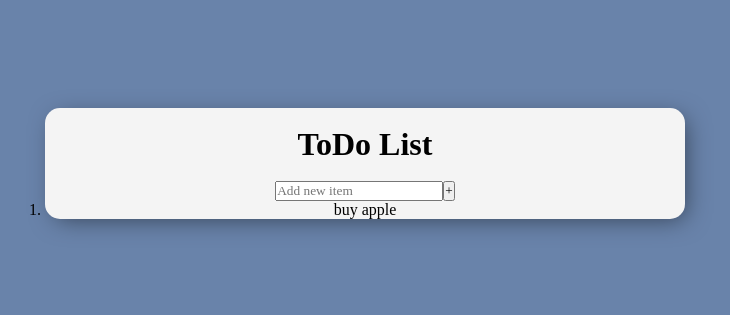
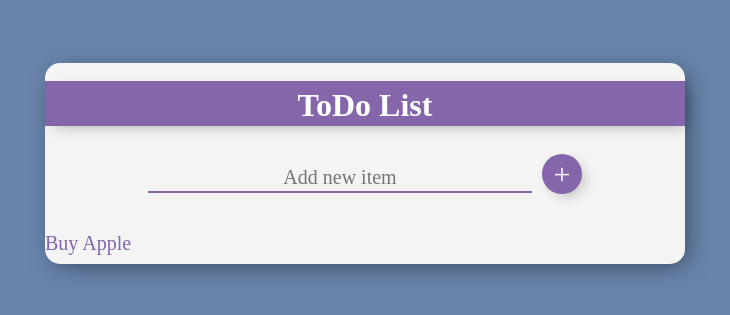
Before and after one commit to Sajjad124/todo-list-app, a React (Create React App) app: page / in a window 1280 px wide. Shown: the part 237-552 px from the top of the page, without its empty margins (275-1005 px from the left). Built offline with nearby package versions, Linux system fonts and the light colour scheme.

Commit message:
state changing

```diff
--- a/src/App.js
+++ b/src/App.js
@@ -1,17 +1,25 @@
 import logo from "./logo.svg";
 import "./App.css";
+import { useState } from "react";
 
 const App = () => {
+  const [inputList, setInputList] = useState("Buy Apple");
+
+  const itemEvent=(event)=>{
+
+  };
+
+
   return (
     <div className="main_div">
       <div className="center_div">
         <br />
         <h1>ToDo List</h1>
         <br />
-        <input type="text" placeholder="Add new item" />
+        <input type="text" placeholder="Add new item" onChange={itemEvent} />
         <button>+</button>
         <ol>
-          <li>buy apple</li>
+          <li>{inputList}</li>
         </ol>
       </div>
     </div>
--- a/src/index.css
+++ b/src/index.css
@@ -20,3 +20,50 @@
   box-shadow: 5px 5px 25px -5px rgba(0, 0, 0, 0.5);
   border-radius: 15px;
 }
+h1 {
+  color: white;
+  background: transparent;
+  background-color: #8566aa;
+  padding: 6px 0px 2px 0px;
+  margin-bottom: 10px;
+  box-shadow: 5px 5px 15px -5px rgba(0, 0, 0, 0.3);
+}
+input {
+  text-align: center;
+  height: 30px;
+  top: 10px;
+  border: none;
+  background: transparent;
+  font-size: 20px;
+  font-weight: 500;
+  width: 60%;
+  color: #8566aa;
+  border-bottom: 2px solid #8566aa;
+}
+button {
+  min-height: 40px;
+  width: 40px;
+  border-radius: 50%;
+  background-color: #8566aa;
+  color: white;
+  font-size: 30px;
+  border: none;
+  outline: none;
+  margin-left: 10px;
+  box-shadow: 5px 5px 15px -5px rgba(0, 0, 0, 0.3);
+}
+button:hover {
+  background-color: #20bf6b;
+}
+ol {
+  margin-top: 30px;
+}
+ol li {
+  padding: 0xp;
+  font-size: 20px;
+  min-height: 40px;
+  display: flex;
+  align-items: center;
+  color: #8566aa;
+  text-transform: capitalize;
+}
```
